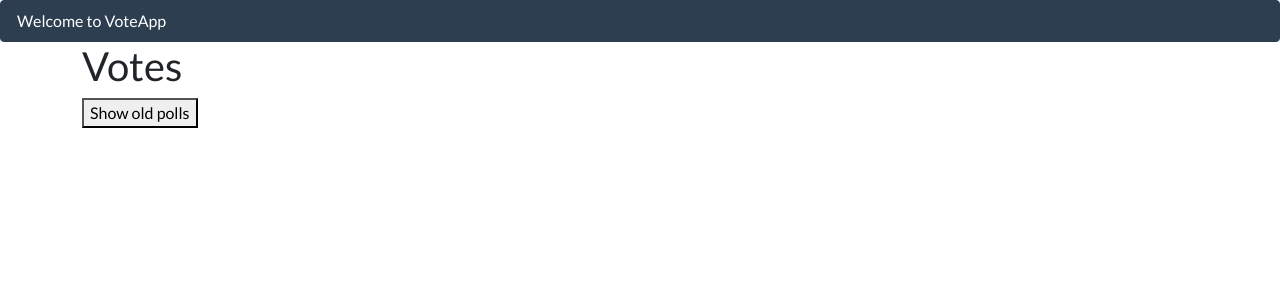
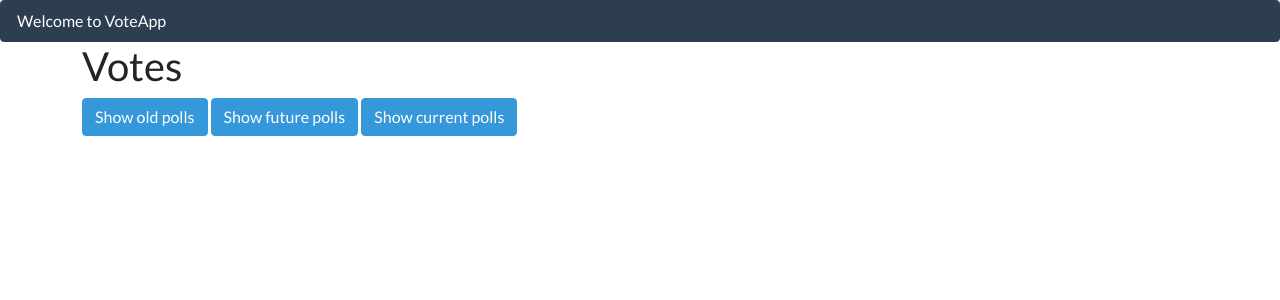
Before and after one commit to Elmeri1/voteapp, a PHP site: page / in a window 1280 px wide. Shown: the part 72-372 px from the top of the page. Run offline with PHP 8.4, Linux system fonts and the light colour scheme; data that the repository does not hold is empty.

Commit message:
äänestämis toiminto kesken

```diff
--- /dev/null
+++ b/css/custom.css
@@ -0,0 +1,3 @@
+#votesUl {
+    cursor: pointer;
+}
--- a/index.php
+++ b/index.php
@@ -20,7 +20,9 @@
   </div>
 
   <h2>Votes</h2>
-  <button onclick="showPolls()">Show old polls</button>
+  <button class="btn btn-info" onclick="showPolls('old')">Show old polls</button>
+  <button class="btn btn-info" onclick="showPolls('future')">Show future polls</button>
+  <button class="btn btn-info" onclick="showPolls('current')">Show current polls</button>
   <ul id="votesUl" class="list-group">
   </ul>
 
--- a/js/index.js
+++ b/js/index.js
@@ -1,24 +1,27 @@
 // Index-page js
 window.addEventListener('load', getPolls);
+document.getElementById('votesUl').addEventListener('click', openPoll);
 /*
 Get all polls from db and show on page
 */
+
+let data = null;
+
 function getPolls(){
     console.log("haetaan dataa")
     let ajax = new XMLHttpRequest();
     ajax.onload = function(){
-        const data = JSON.parse(this.responseText);
+        data = JSON.parse(this.responseText);
         showPolls(data);
     }
     ajax.open("GET", "backend/getPolls.php");
     ajax.send();
 }
 
-function showPolls(data){
-
-    console.log(data)
+function showPolls(type = 'current'){
 
     const ul = document.getElementById("votesUl");
+    ul.innerHTML = "";
 
     const now = new Date();
 
@@ -34,10 +37,9 @@ function showPolls(data){
             end = new Date(poll.end);
         }
 
-        console.log(start);
-        console.log(end);
+        // Show current polls
+        if (type == 'current') {
 
-        // Show current polls
             if ( (start == false || start <= now) && ( end == false || end >= now) ){
 
                 const newLi = document.createElement('li');
@@ -49,11 +51,31 @@ function showPolls(data){
                 ul.appendChild(newLi);
             }
 
+        }
+
         // Show polls
+        if (type == 'old'){
             if ( end < now && end != false){
 
                 const newLi = document.createElement('li');
                 newLi.classList.add('list-group-item');
+                newLi.dataset.voteid = poll.id;
+
+                const liText = document.createTextNode(poll.topic);
+                newLi.appendChild(liText);
+
+                ul.appendChild(newLi);
+            }
+        }
+
+        // Show future polls
+        else if (type == 'future'){
+
+            if ( end < now && end != false){
+
+                const newLi = document.createElement('li');
+                newLi.classList.add('list-group-item');
+                newLi.dataset.voteid = poll.id;
 
                 const liText = document.createTextNode(poll.topic);
                 newLi.appendChild(liText);
@@ -61,17 +83,12 @@ function showPolls(data){
                 ul.appendChild(newLi);
             }
 
-        // Show future polls
-        if ( end < now && end != false){
-
-            const newLi = document.createElement('li');
-            newLi.classList.add('list-group-item');
-
-            const liText = document.createTextNode(poll.topic);
-            newLi.appendChild(liText);
-
-            ul.appendChild(newLi);
         }
 
     });
 }
+
+function openPoll(event){
+    console.log(event.target.dataset.voteid);
+    window.location.href = "vote.php?id=" + event.target.dataset.voteid;
+}
--- /dev/null
+++ b/js/vote.js
@@ -0,0 +1 @@
+// vote.js
--- a/layout/top.inc.php
+++ b/layout/top.inc.php
@@ -5,5 +5,6 @@
     <meta name="viewport" content="width=device-width, initial-scale=1.0">
     <title>VoteApp</title>
     <link rel="stylesheet" href="css/bootstrap.min.css">
+    <link rel="stylesheet" href="css/custom.css">
 </head>
 <body>
```
Also changed, not shown: vote.php (added, +29 -0 lines). Lines whose indentation alone changed are shown as unchanged.
